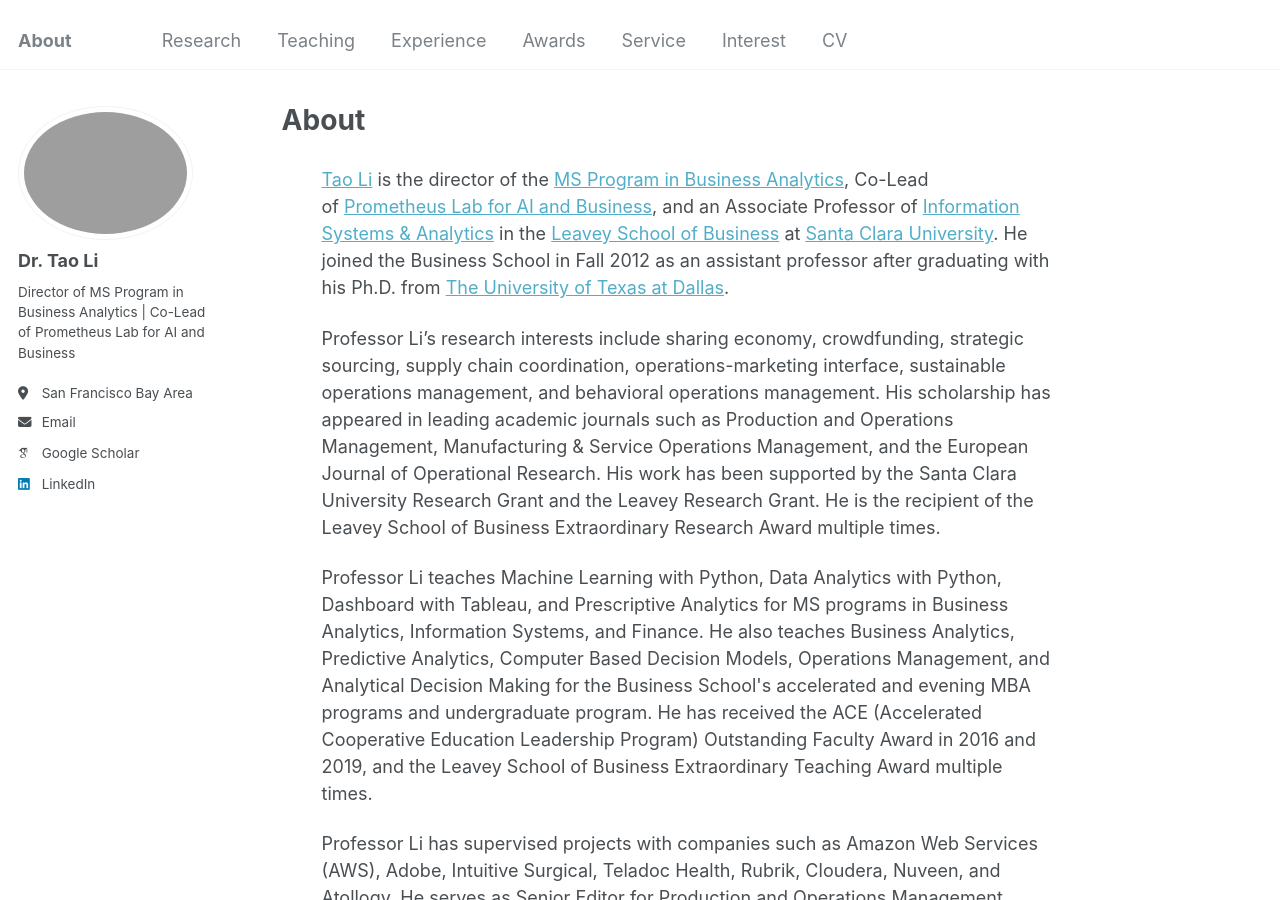
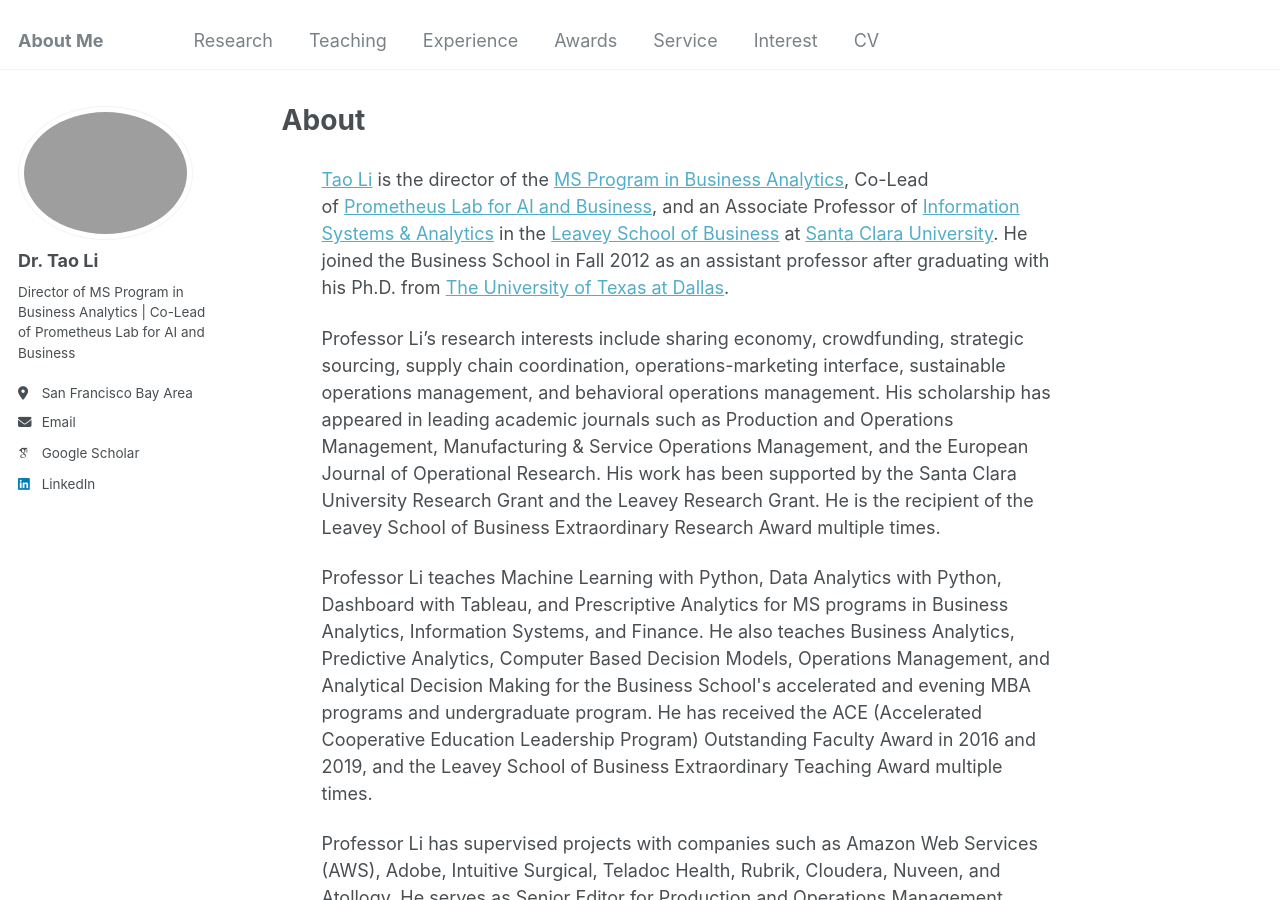
Before and after one commit to Prof-TaoLi/Homepage, a Jekyll site: the page built from _pages/about.md, in a window 1280 px wide and 900 px high. Built offline with Jekyll 4.4.1, drawn with Linux system fonts in a browser that asks for light colours; some web fonts are replaced.

```diff
--- a/_config.yml
+++ b/_config.yml
@@ -8,7 +8,7 @@
 
 # Basic Site Settings
 locale                   : "en-US"
-title                    : "About"
+title                    : "About Me"
 title_separator          : "-"
 name                     : &name "Tao Li"
 atom_feed.hide           : true
@@ -283,7 +283,7 @@ sass:
 
 
 # Outputting
-permalink: /:categories/:title/
+permalink: /:categories/Tao Li, Ph.D./
 # paginate: 5 # amount of posts to show
 # paginate_path: /page:num/
 timezone: America/Los_Angeles # http://en.wikipedia.org/wiki/List_of_tz_database_time_zones
```
